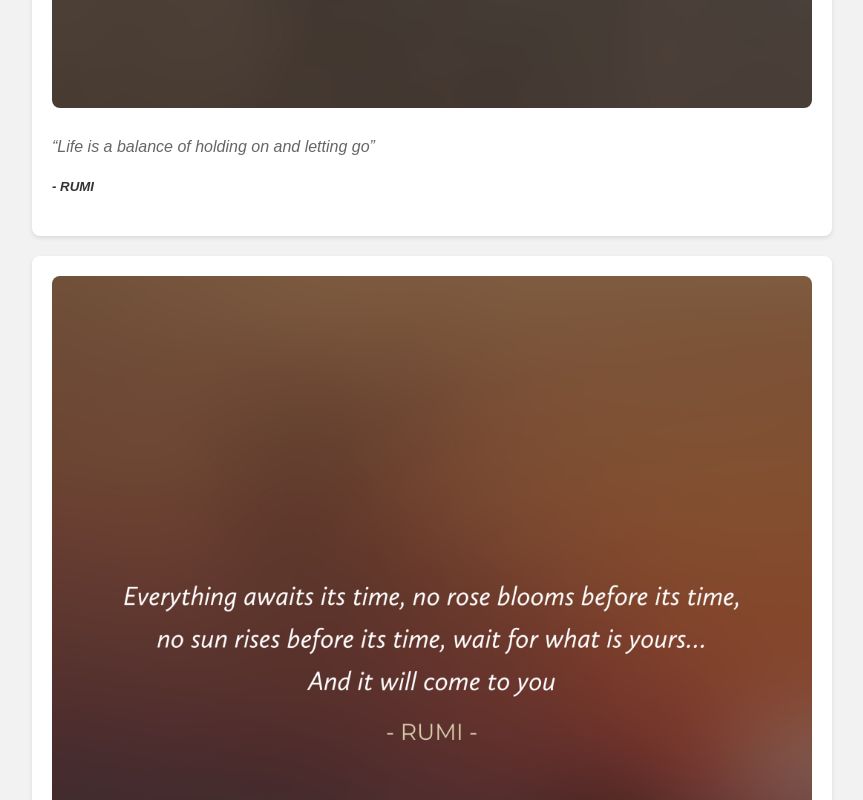
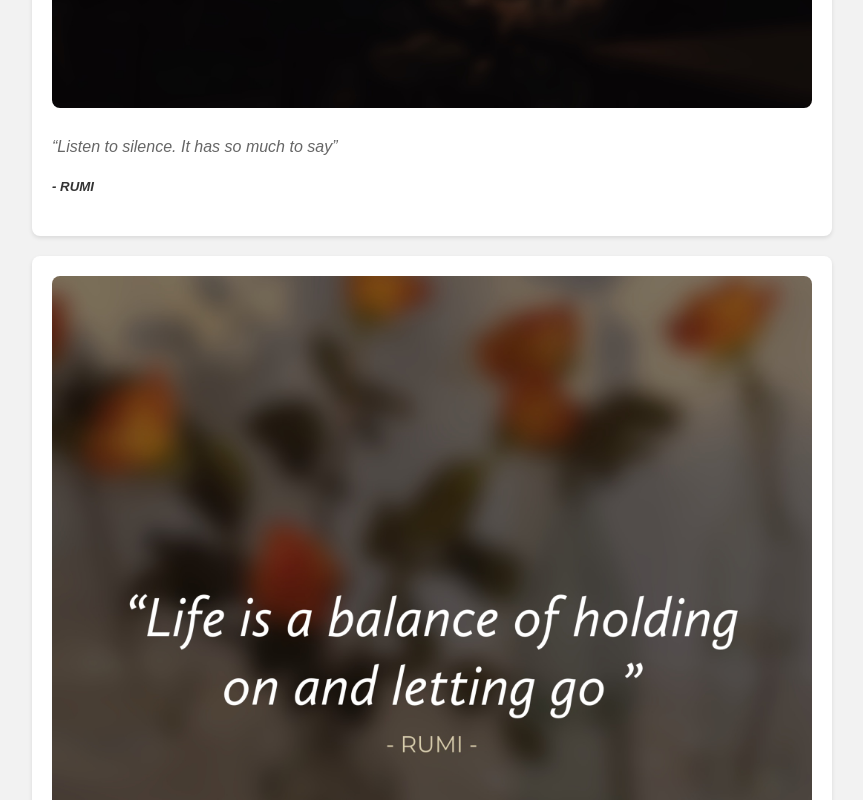
Before and after one commit to muhammadsinan786/Dailyquotes, a plain HTML site: page index.html in a window 1280 px wide. Shown: the part 880-1680 px from the top of the page, without its empty margins (208-1071 px from the left). Drawn offline with Linux system fonts and the light colour scheme.

Commit message:
Update index.html

```diff
--- a/index.html
+++ b/index.html
@@ -95,6 +95,13 @@
         </div>
 
                 <div class="blog-post">
+            <img src="3blog-post-image.jpg" alt="Post Image">
+            <p><i>“Listen to silence.
+It has so much to say”</i></p>
+            <h5 onclick="window.location.href='https://g.co/kgs/MJkCy4g';" style="cursor: pointer;" ><i>- RUMI </i></h5>
+        </div>
+
+                <div class="blog-post">
             <img src="2blog-post-image.jpg" alt="Post Image">
             <p><i>“Life is a balance of holding on and letting go”</i></p>
             <h5 onclick="window.location.href='https://g.co/kgs/G8Z4iFS';" style="cursor: pointer;" ><i>- RUMI </i></h5>
```
